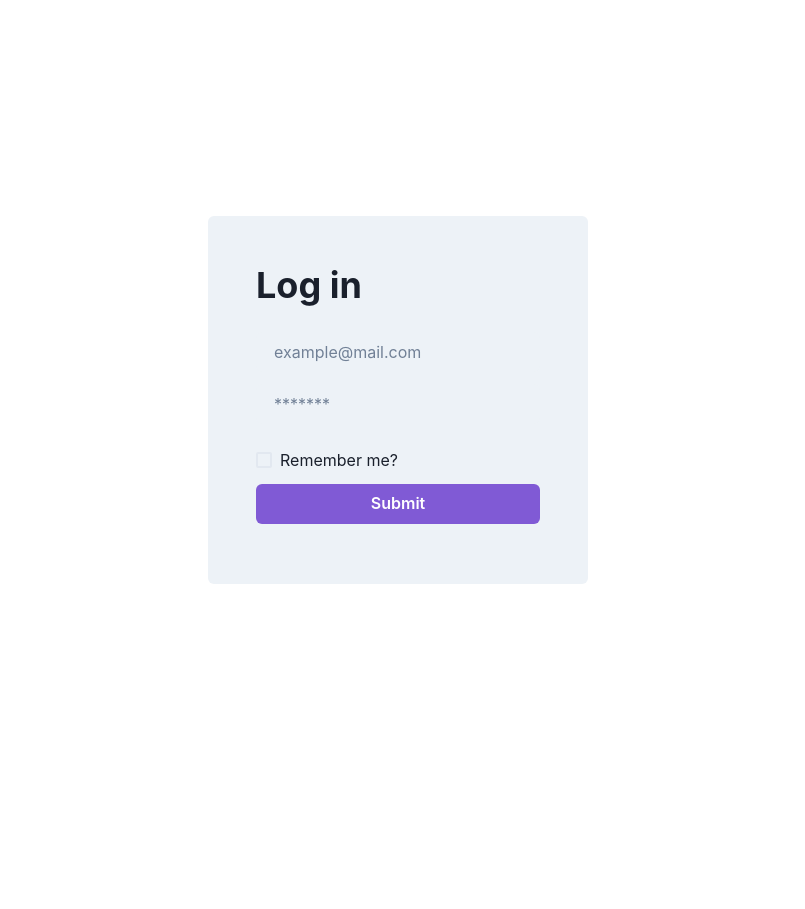
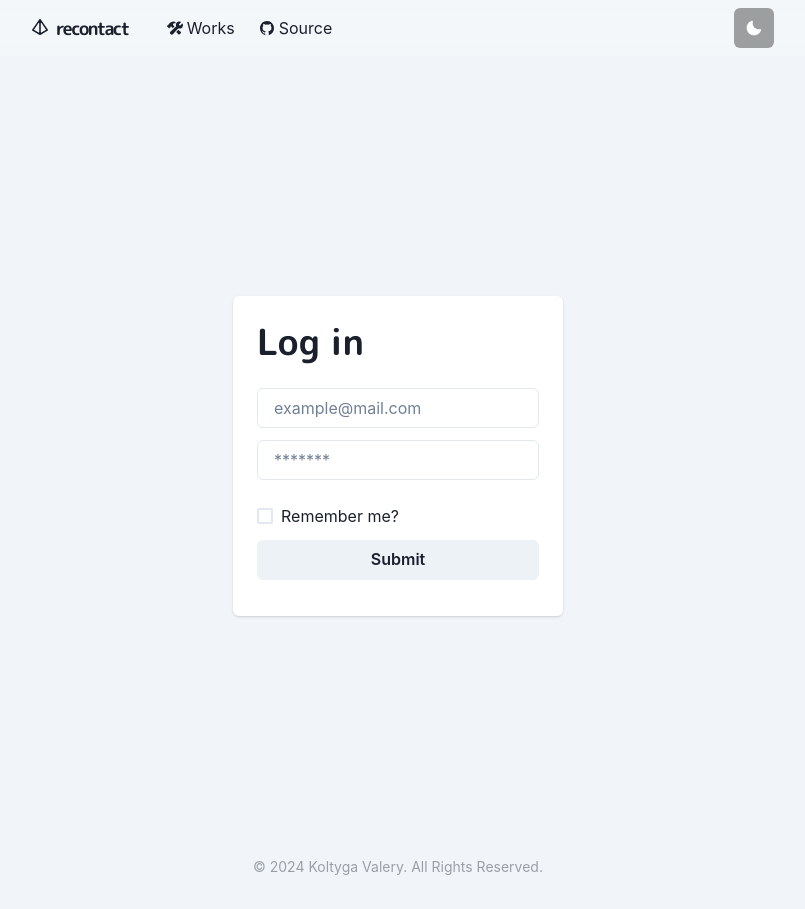
Before and after one commit to uglysatoshi/recontact, a Next.js app: page / in a window 1280 px wide. Shown: the whole page, without its empty margins (242-1047 px from the left). Before the commit the page ends 800 px from the top, so only its background shows below. Built offline with nearby package versions, Linux system fonts and the light colour scheme.

Commit message:
index page

```diff
--- /dev/null
+++ b/components/layouts/main.tsx
@@ -0,0 +1,22 @@
+import Head from 'next/head'
+import Navbar from '../navbar'
+import { Box, Container } from '@chakra-ui/react'
+import Footer from "../footer";
+
+const Main = ({ children, router }) => {
+    return (
+        <Box as="main" pb={8}>
+            <Head>
+                <meta name="viewport" content="width=device-width, initial-scale=1"/>
+            </Head>
+
+            <Navbar path={router.asPath}/>
+            <Container maxW="container.md" pt={14}>
+                {children}
+                <Footer />
+            </Container>
+        </Box>
+    )
+}
+
+export default Main
--- /dev/null
+++ b/components/theme-toggle-button.tsx
@@ -0,0 +1,29 @@
+import { AnimatePresence, motion } from 'framer-motion'
+import { IconButton, useColorMode, useColorModeValue } from '@chakra-ui/react'
+import { SunIcon, MoonIcon } from '@chakra-ui/icons'
+
+const ThemeToggleButton = () => {
+    const { toggleColorMode } = useColorMode()
+
+    return (
+        <AnimatePresence mode='wait' initial={false}>
+            <motion.div
+                style={{ display: 'inline-block' }}
+                key={useColorModeValue('light', 'dark')}
+                initial={{ y: -20, opacity: 0 }}
+                animate={{ y: 0, opacity: 1 }}
+                exit={{ y: 20, opacity: 0 }}
+                transition={{ duration: 0.2 }}
+            >
+                <IconButton
+                    aria-label="Toggle theme"
+                    colorScheme={useColorModeValue('blackAlpha', 'whiteAlpha')}
+                    icon={useColorModeValue(<MoonIcon />, <SunIcon />)}
+                    onClick={toggleColorMode}
+                ></IconButton>
+            </motion.div>
+        </AnimatePresence>
+    )
+}
+
+export default ThemeToggleButton
--- a/package.json
+++ b/package.json
@@ -7,10 +7,14 @@
     "type-check": "tsc"
   },
   "dependencies": {
+    "@chakra-ui/icons": "^2.1.1",
     "@chakra-ui/react": "^2.8.2",
+    "@emotion/styled": "^11.11.5",
+    "framer-motion": "^11.2.10",
     "next": "latest",
     "react": "^18.2.0",
-    "react-dom": "^18.2.0"
+    "react-dom": "^18.2.0",
+    "react-icons": "^5.2.1"
   },
   "devDependencies": {
     "@types/node": "^12.12.21",
--- a/pages/_app.tsx
+++ b/pages/_app.tsx
@@ -1,9 +1,26 @@
-import {ChakraProvider } from '@chakra-ui/react'
+import { ChakraProvider} from '@chakra-ui/react'
+import Layout from '../components/layouts/main'
+import theme from '../lib/theme'
+import Fonts from "../components/fonts";
+import { AnimatePresence } from "framer-motion";
 
-export default function App({Component, pageProps}) {
+export default function App({Component, pageProps,  router}) {
     return (
-        <ChakraProvider>
-            <Component {...pageProps} />
+        <ChakraProvider theme={theme}>
+            <Fonts />
+            <Layout router={router}>
+                <AnimatePresence
+                    mode="wait"
+                    initial={true}
+                    onExitComplete={() => {
+                        if (typeof window !== 'undefined') {
+                            window.scrollTo({ top: 0 })
+                        }
+                    }}
+                >
+                    <Component {...pageProps} key={router.route} />
+                </AnimatePresence>
+            </Layout>
         </ChakraProvider>
     )
 }
--- /dev/null
+++ b/pages/_document.tsx
@@ -0,0 +1,18 @@
+import { ColorModeScript } from '@chakra-ui/react'
+import NextDocument, { Html, Head, Main, NextScript} from "next/document"
+import theme from '../lib/theme'
+
+export default class Document extends NextDocument {
+    render () {
+        return (
+            <Html lang="en">
+                <Head/>
+                <body>
+                    <ColorModeScript initialColorMode={theme.config.initialColorMode}/>
+                    <Main/>
+                    <NextScript/>
+                </body>
+            </Html>
+        )
+    }
+}
--- a/pages/index.tsx
+++ b/pages/index.tsx
@@ -1,18 +1,17 @@
-import {Button, Checkbox, Flex, Heading, Input, useColorMode, useColorModeValue} from "@chakra-ui/react";
+import {Box, Button, Checkbox, Flex, Heading, Input, useColorModeValue} from "@chakra-ui/react";
 
 const IndexPage = () => {
-
-  const {toggleColorMode} = useColorMode();
-  const formBackground = useColorModeValue("gray.100", "gray.700");
   return (
     <Flex height={"100vh"} alignItems={"center"} justifyContent={"center"} >
-      <Flex direction={"column"} background={formBackground} p={12} rounded={6}>
-        <Heading mb={6}>Log in</Heading>
-        <Input placeholder={"example@mail.com"} variant={"filled"} mb={3} type={"email"}/>
-        <Input placeholder={"*******"} variant={"filled"} mb={6} type={"password"}/>
-        <Checkbox mb={3} colorScheme={"purple"}>Remember me?</Checkbox>
-        <Button colorScheme={"purple"} mb={3}>Submit</Button>
-      </Flex>
+      <Box boxShadow='base' p='6' rounded='md' background={useColorModeValue("white","#47556930")} >
+        <Flex direction={"column"} rounded={6} >
+          <Heading mb={6}>Log in</Heading>
+          <Input placeholder={"example@mail.com"} variant={"outline"} mb={3} type={"email"}/>
+          <Input placeholder={"*******"} variant={"outline"} mb={6} type={"password"}/>
+          <Checkbox mb={3} colorScheme={"gray"}>Remember me?</Checkbox>
+          <Button colorScheme={"gray"} mb={3}>Submit</Button>
+        </Flex>
+      </Box>
     </Flex>
     );
 
```
Also changed, not shown: .fleet/settings.json (added), 2 other files (tests, documents, lock files or other folders).
